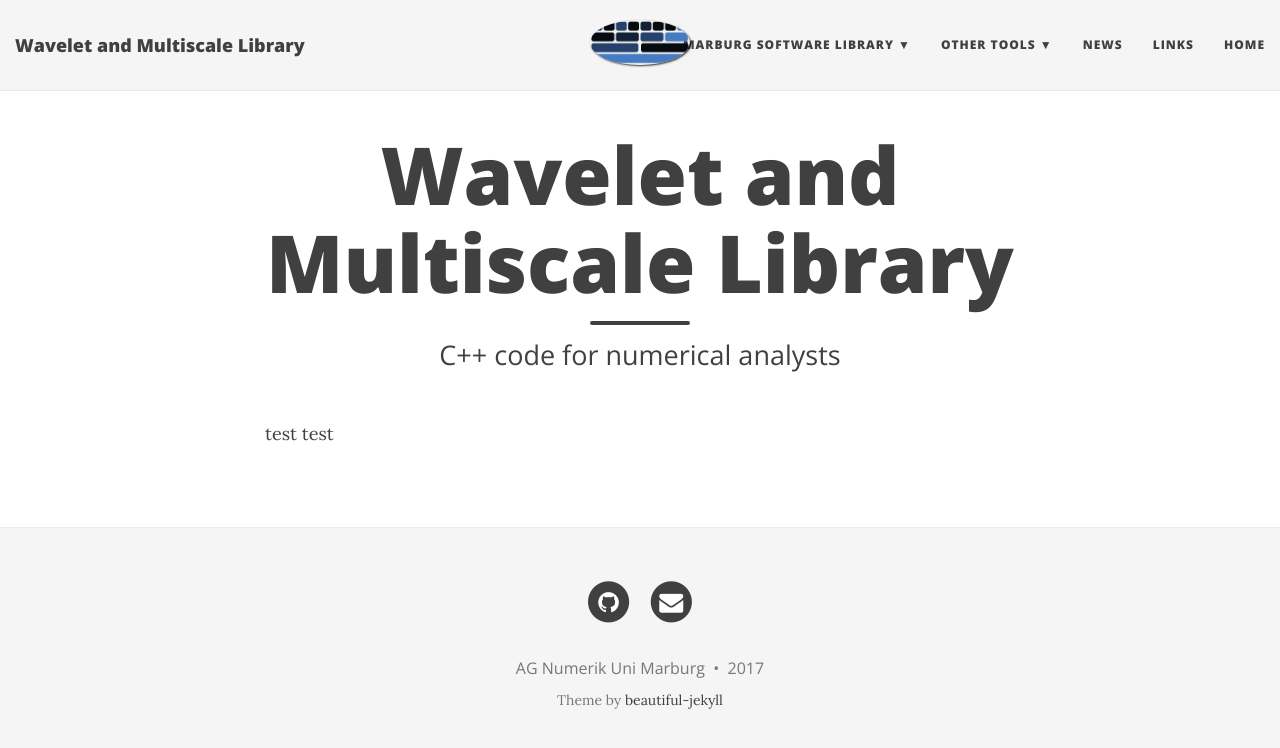
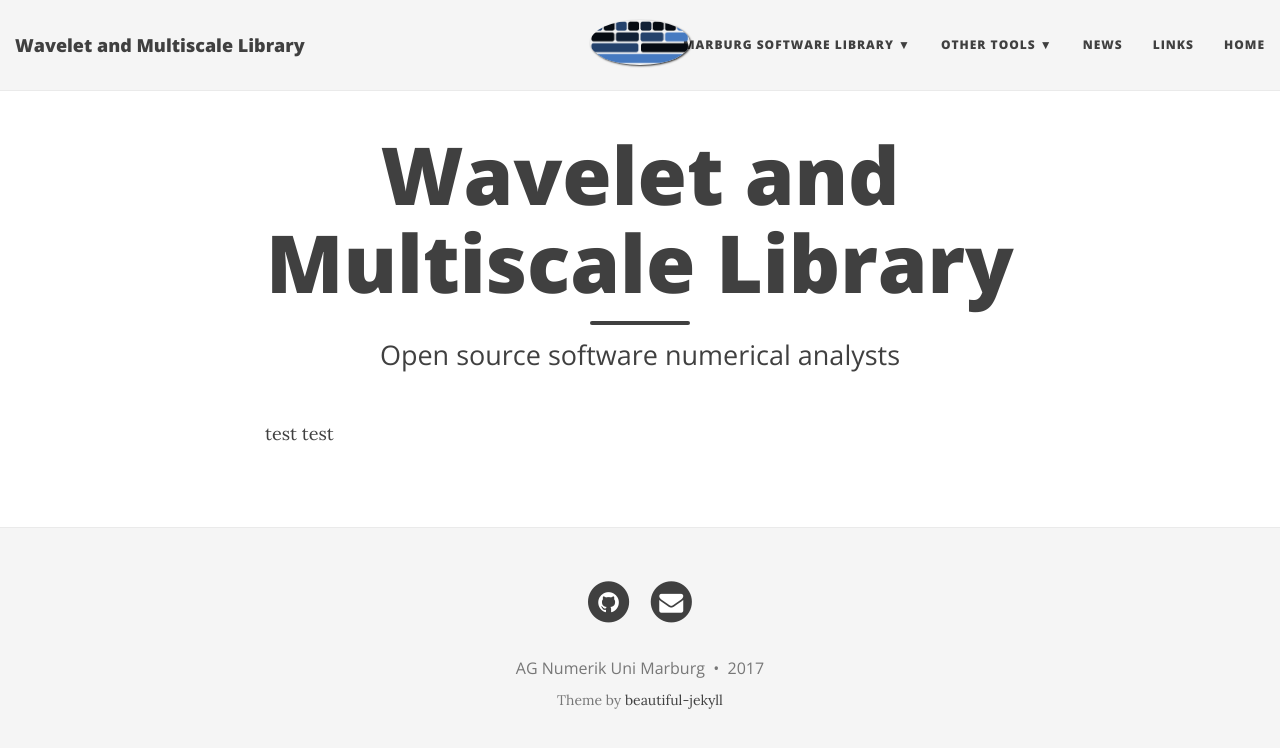
Before and after one commit to agnumerikunimarburg/agnumerikunimarburg.github.io, a Jekyll site: the page built from index.md, in a window 1280 px wide. Shown: the top 748 px of the page. Built offline with Jekyll 4.4.1, drawn with Linux system fonts in a browser that asks for light colours; nearby versions of some CDN libraries.

Commit message:
Updated index.md

```diff
--- a/index.md
+++ b/index.md
@@ -1,7 +1,7 @@
 ---
 layout: page
 title: Wavelet and Multiscale Library
-subtitle: C++ code for numerical analysts
+subtitle: Open source software numerical analysts
 use-site-title: true
 published: true
 ---
```
